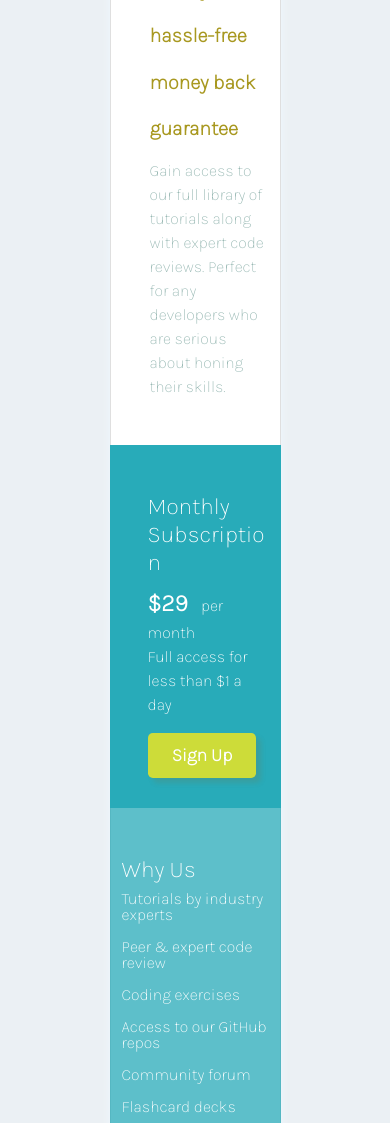
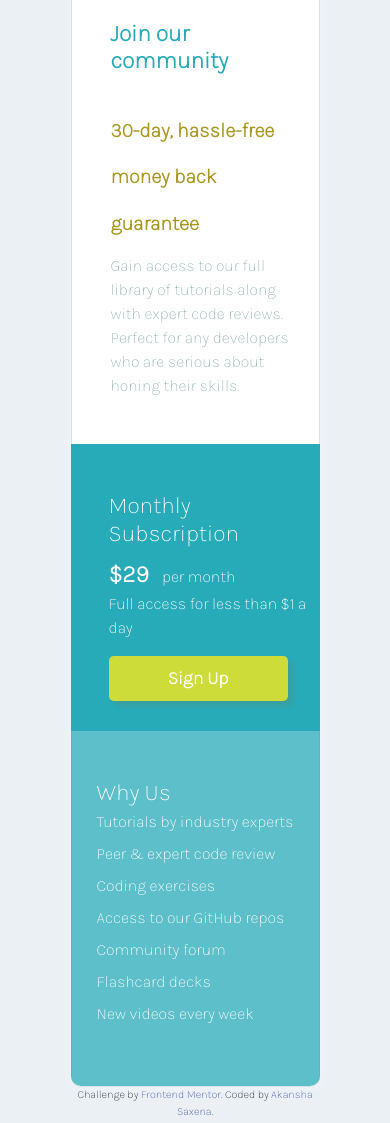
Before and after one commit to Akansha0211/Single-price-grid-component, a plain HTML site: page index.html in a window 390 px wide. Shown: the top 1123 px of the page. Drawn offline with nearby package versions, Linux system fonts and the light colour scheme.

Commit message:
Changes according to community feedback-> Modify width of container, that was the reason why it shrinks for mobile and tab view

```diff
--- a/css/styles.css
+++ b/css/styles.css
@@ -108,6 +108,14 @@ a{
         padding-left: 40px;
         padding-top: 300px;
     }
+
+    .container{
+    flex-direction: column;
+    justify-content: center;
+    align-items: center;
+    width: 70%;
+
+}
 }
 @media(min-width:801px){
     .l{
```
